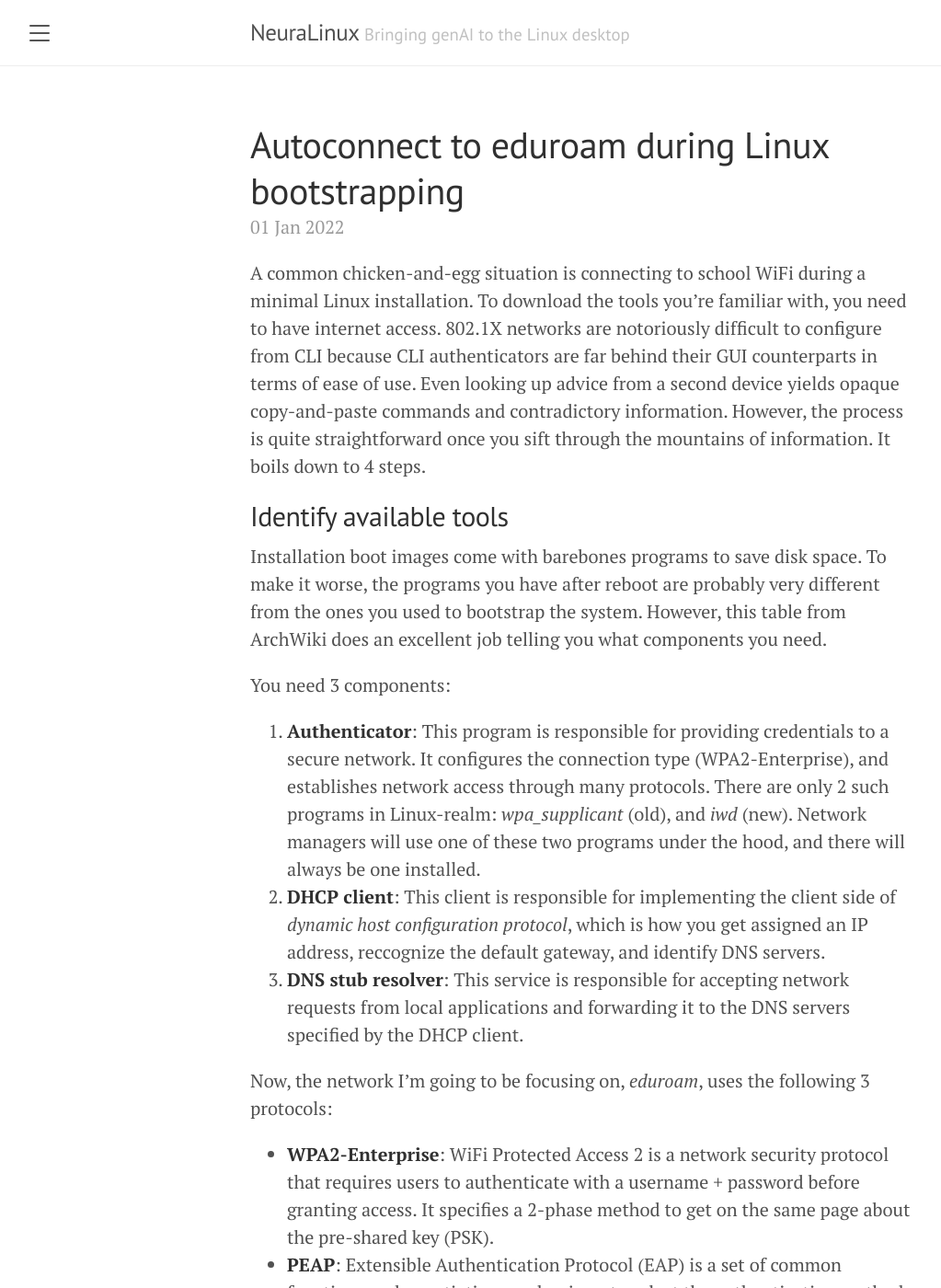
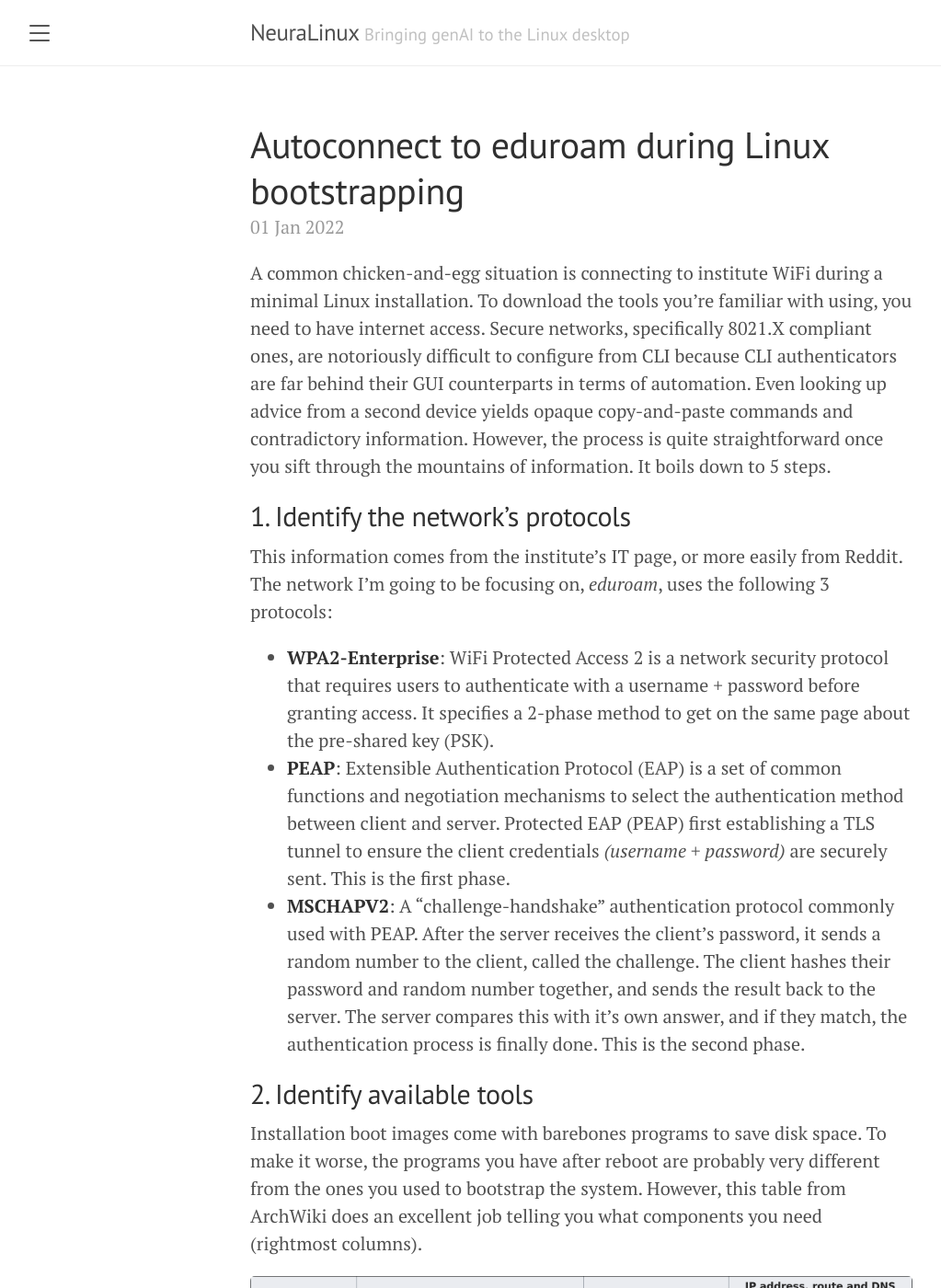
Before and after one commit to chinarjoshi/chinarjoshi.github.io, a Jekyll site: the page built from _posts/shells/2022-01-01-wpaconnect.md, in a window 1280 px wide and 1400 px high. Shown: the whole window at 92% size, without its empty margins (8-1031 px from the left). Built offline with Jekyll 4.4.1, drawn with Linux system fonts in a browser that asks for light colours; some of the changed text lies outside the part shown.

Commit message:
Add images to wpa

```diff
--- a/_posts/shells/2022-01-01-wpaconnect.md
+++ b/_posts/shells/2022-01-01-wpaconnect.md
@@ -6,22 +6,25 @@
 type: solution
 ---
 
-A common chicken-and-egg situation is connecting to school WiFi during a minimal Linux installation. To download the tools you're familiar with, you need to have internet access. 802.1X networks are notoriously difficult to configure from CLI because CLI authenticators are far behind their GUI counterparts in terms of ease of use. Even looking up advice from a second device yields opaque copy-and-paste commands and contradictory information. However, the process is quite straightforward once you sift through the mountains of information. It boils down to 4 steps.
+A common chicken-and-egg situation is connecting to institute WiFi during a minimal Linux installation. To download the tools you're familiar with using, you need to have internet access. Secure networks, specifically 8021.X compliant ones, are notoriously difficult to configure from CLI because CLI authenticators are far behind their GUI counterparts in terms of automation. Even looking up advice from a second device yields opaque copy-and-paste commands and contradictory information. However, the process is quite straightforward once you sift through the mountains of information. It boils down to 5 steps.
 
-## Identify available tools
-Installation boot images come with barebones programs to save disk space. To make it worse, the programs you have after reboot are probably very different from the ones you used to bootstrap the system. However, this table from ArchWiki does an excellent job telling you what components you need.
-
-You need 3 components:
-1. **Authenticator**: This program is responsible for providing credentials to a secure network. It configures the connection type (WPA2-Enterprise), and establishes network access through many protocols. There are only 2 such programs in Linux-realm: *wpa_supplicant* (old), and *iwd* (new). Network managers will use one of these two programs under the hood, and there will always be one installed.
-2. **DHCP client**: This client is responsible for implementing the client side of *dynamic host configuration protocol*, which is how you get assigned an IP address, reccognize the default gateway, and identify DNS servers.
-3. **DNS stub resolver**: This service is responsible for accepting network requests from local applications and forwarding it to the DNS servers specified by the DHCP client.
-
-Now, the network I'm going to be focusing on, *eduroam*, uses the following 3 protocols:
+## 1. Identify the network's protocols
+This information comes from the institute's IT page, or more easily from Reddit. The network I'm going to be focusing on, *eduroam*, uses the following 3 protocols:
  - **WPA2-Enterprise**: WiFi Protected Access 2 is a network security protocol that requires users to authenticate with a username + password before granting access. It specifies a 2-phase method to get on the same page about the pre-shared key (PSK).
  - **PEAP**: Extensible Authentication Protocol (EAP) is a set of common functions and negotiation mechanisms to select the authentication method between client and server. Protected EAP (PEAP) first establishing a TLS tunnel to ensure the client credentials *(username + password)* are securely sent. This is the first phase.
  - **MSCHAPV2**: A "challenge-handshake" authentication protocol commonly used with PEAP. After the server receives the client's password, it sends a random number to the client, called the challenge. The client hashes their password and random number together, and sends the result back to the server. The server compares this with it's own answer, and if they match, the authentication process is finally done. This is the second phase.
 
-## Enable the wireless network interface
+## 2. Identify available tools
+Installation boot images come with barebones programs to save disk space. To make it worse, the programs you have after reboot are probably very different from the ones you used to bootstrap the system. However, this table from ArchWiki does an excellent job telling you what components you need (rightmost columns).
+
+![Arch wiki networking table](/assets/wpa-table.png)
+
+You need to choose 3 components:
+1. **Authenticator**: This program is responsible for providing credentials to a secure network. It configures the connection type (WPA2-Enterprise), and establishes network access through many protocols. There are only 2 such programs in Linux-realm: *wpa_supplicant* (old), and *iwd* (new). Network managers will use one of these two programs under the hood, and there will always be one installed.
+2. **DHCP client**: This client is responsible for implementing the client side of *dynamic host configuration protocol*, which is how you get assigned an IP address, reccognize the default gateway, and identify DNS servers.
+3. **Domain name resolution**: This service is responsible for accepting network requests from local applications and forwarding it to the DNS servers specified by the DHCP client.
+
+### Enable the wireless network interface
 
 Ensure your computer's network interface controller (NIC) has been given a name. You can find this out with the `ip link` command. There should be an entry that starts with *wl*, like `wlan0` or `wlp0s20f3`.
 
@@ -77,20 +80,21 @@
 
 Your OS includes a plethora of trusted CA certificates, but academic institutions often use their own CA. If you don't have their certificate, then you have to search their IT page to download it from another computer, put it on a flash drive, transfer it onto your bootstrapping computer, and let `wpa_supplicant` or `iwd` know about it. Luckily, Georgia Tech does not require a client-side CA certificate, so we can move on to the next step.
 
-## Get an IP address
+![Amazon's CA certificate](/assets/wpa-certificate.png)
+<div style="text-align: center;"><small>(Amazon's CA certificate in /etc/ssl/certs/)</small></div>
+
+
+## 4. Get an IP address
 
 There are 5 options: `NetworkManager`, `ConnMan`, `iwd`, `systemd-networkd`, and `dhcpcd`. The first 3 are bigger network managers that also provide a built in DHCP cilent, and the last 2 are standalone clients. For the network managers, you will need to make a profile for the network before connecting. For `dhcpcd`, simply run it on your network interface with `dhcpcd -i {interface}`. I believe `iwd` is the best option because it provides authentication and DHCP in one package, while being more efficiently written than the other options through kernel feature utilization, which is good news for battery life. Whatever choice you make, just start it in the background with `systemctl enable --now`.
 
 ## Get domain name resolution
 
-There are only 2 options: `systemd-resolved` and `resolvconf`. The former is ubiquitous, and the latter is for anti-systemd users. All you have to do is ensure the process is running in the background, with `systemctl enable --now` or `resolvconf &`.
-
+There are only 2 options for a DNS stub resolver: `systemd-resolved` and `resolvconf`. The former is ubiquitous, and the latter is for anti-systemd users. There is really no setup: all you have to do is ensure the process is running in the background, with `systemctl enable --now` or `resolvconf &`.
 
 ## Introducing: `wpaconnect`
 
-Underutilized feature: shell script to automate setup
-
-I wrote a shell script that does exactly these steps. This is useful for distro-hoppers who don't want to waste hours getting the authentication configs right, or if this is your first time installing an "advanced" Linux distro and had the rude awakening that old software is not friendly. You can find usage information at the GitHub repo.
+I wrote a shell script that automates exactly these steps. This is very useful for distro-hoppers who don't want to waste hours getting the authentication configs right, or if this is your first time installing an "advanced" Linux distro and had the rude awakening that old software is not friendly. You can find usage information at the GitHub repo.
 
 ---
 [^1] Unless you really messed up and completely forgot to install any networking software during bootstrap. In this case, you need to go back into the installation environment and bootstrap the appropriate programs.
```
Also changed, not shown: other parts of _posts/shells/2022-01-01-wpaconnect.md (+1 -1 lines), assets/wpa-certificate.png (added), assets/wpa-table.png (added).
